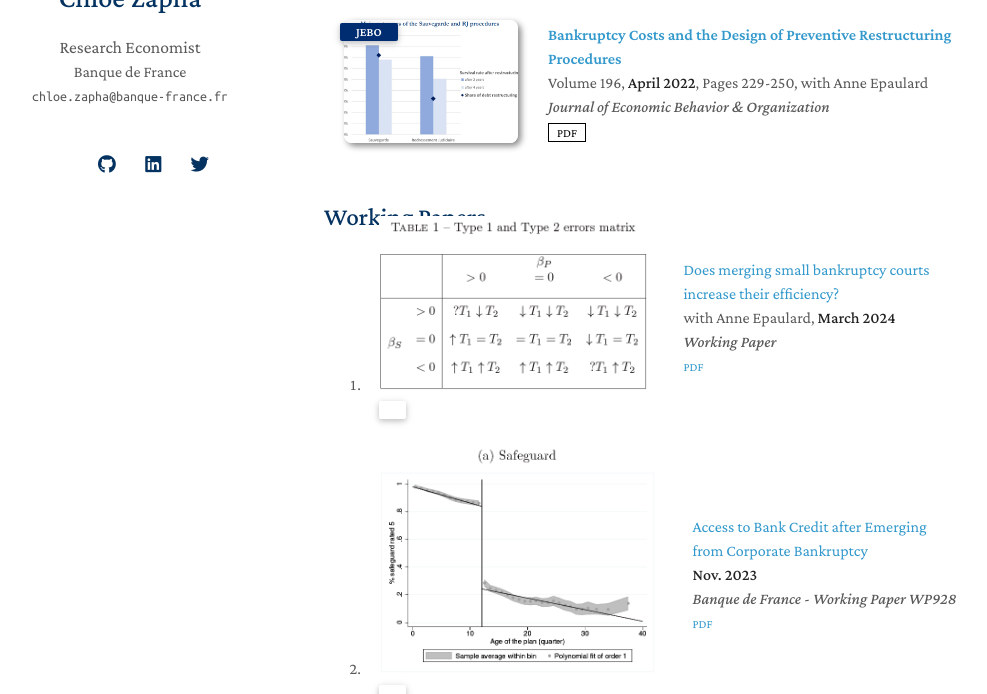
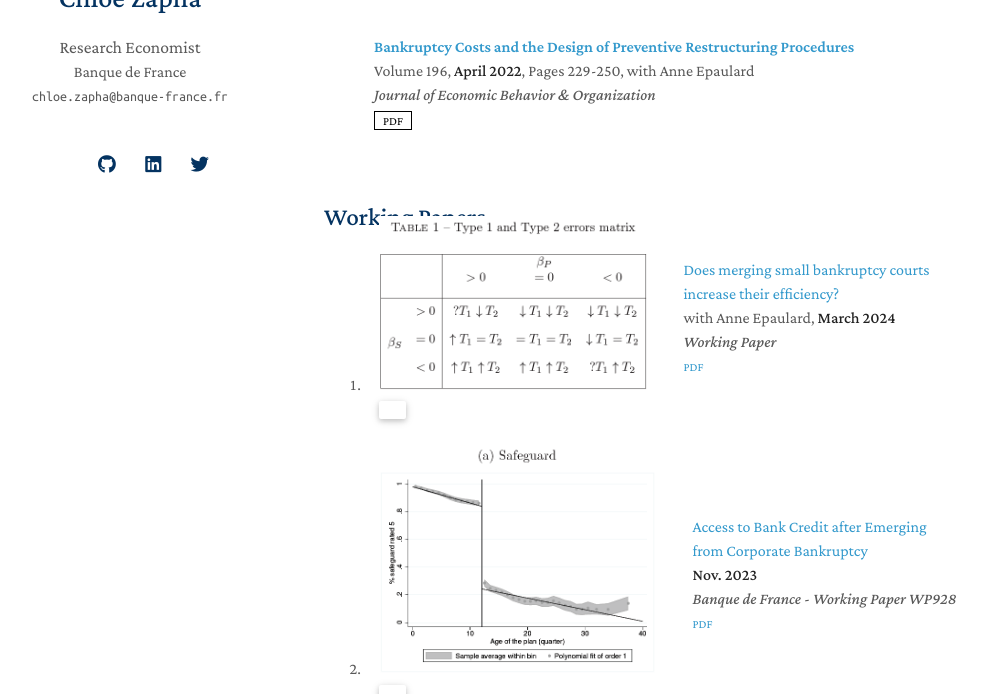
Before and after one commit to czapha/monsite, a Jekyll site: the page built from index.md, in a window 1280 px wide and 900 px high, cut to the strip 206-900 px from the top of the window. Shown: the whole strip, without its empty margins (146-1133 px from the left). Built offline with Jekyll 4.4.1, drawn with Linux system fonts in a browser that asks for light colours; nearby versions of some CDN libraries; a style sheet for code colours, icons or effects is not loaded; our own code applies the rules of GitHub Pages for plain Markdown files.

Commit message:
Update publications.yml

```diff
--- a/_data/publications.yml
+++ b/_data/publications.yml
@@ -2,12 +2,12 @@ main:
 
   - title: Bankruptcy Costs and the Design of Preventive Restructuring Procedures
     authors: Volume 196, <strong>April 2022</strong>, Pages 229-250, with Anne Epaulard
-    conference_short: JEBO
+    #conference_short: JEBO
     conference: Journal of Economic Behavior & Organization
     pdf: https://www.sciencedirect.com/science/article/pii/S0167268122000476
     #code: https://github.com/MrGiovanni/ContinualLearning
     #bibtex: https://bib.yliu.me/MICCAI23.txt
-    image: ./assets/img/sauvegarde_illu.PNG
+    #image: ./assets/img/sauvegarde_illu.PNG
     #notes: Early Accept
 
   #- title: Corporate Bankruptcy and the (In-)Efficiency of Small Commercial Courts
```
